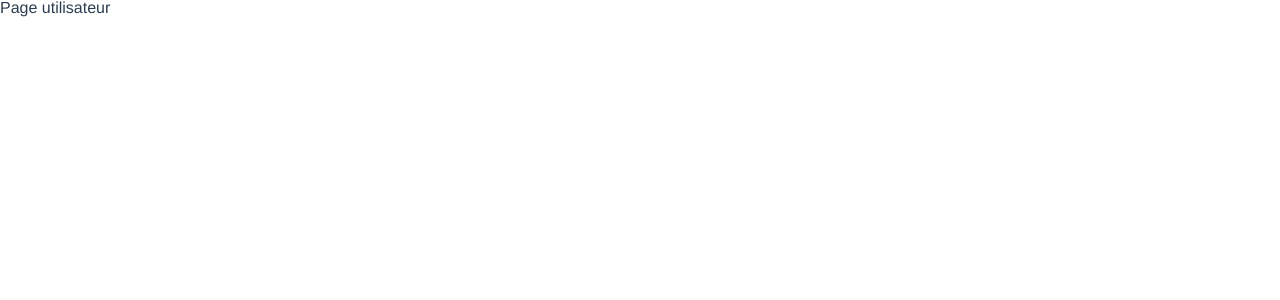
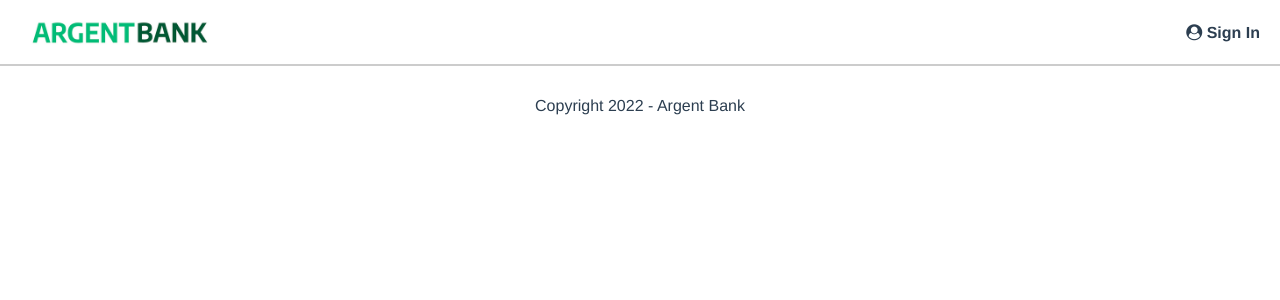
Before and after one commit to AnthoLFB/AnthonyLefebvre_13_26092022, a React (Create React App) app: page /user/1 in a window 1280 px wide. Shown: the top 300 px of the page. Built offline with nearby package versions, Linux system fonts and the light colour scheme.

Commit message:
className correction.

```diff
--- a/src/pages/Login/index.jsx
+++ b/src/pages/Login/index.jsx
@@ -13,7 +13,7 @@ function Login() {
   return (
     <React.Fragment>
       <Header />
-      <main className='main'>
+      <main className='main-login'>
         <h1 className='screen-reader-only'>Login Form</h1>
         <LoginForm />
       </main>
--- a/src/pages/User/index.jsx
+++ b/src/pages/User/index.jsx
@@ -1,10 +1,18 @@
 //React
 import React from 'react';
+
+//Components
+import Header from '../../components/Header';
+import Footer from '../../components/Footer';
 
 function User() {
   return (
     <React.Fragment>
-      <p>Page utilisateur</p>
+      <Header />
+      <main className='main-user'>
+
+      </main>
+      <Footer />
     </React.Fragment>
   );
 }
--- a/src/styles/pages/Login.css
+++ b/src/styles/pages/Login.css
@@ -5,7 +5,7 @@ body, #root
     min-height: 100vh;
 }
 
-.main
+.main-login
 {
     flex: 1;
     background-color: #12002b;
```
